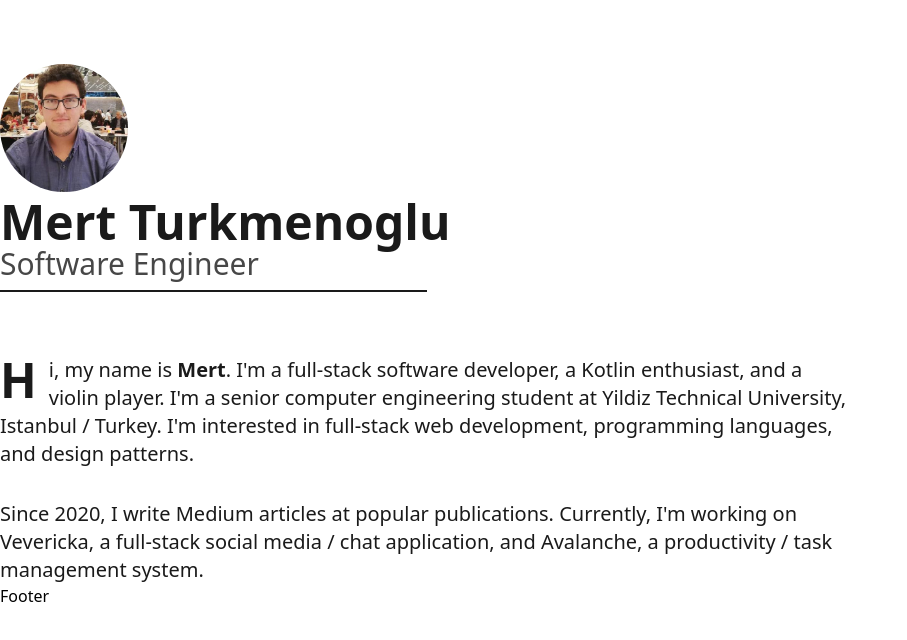
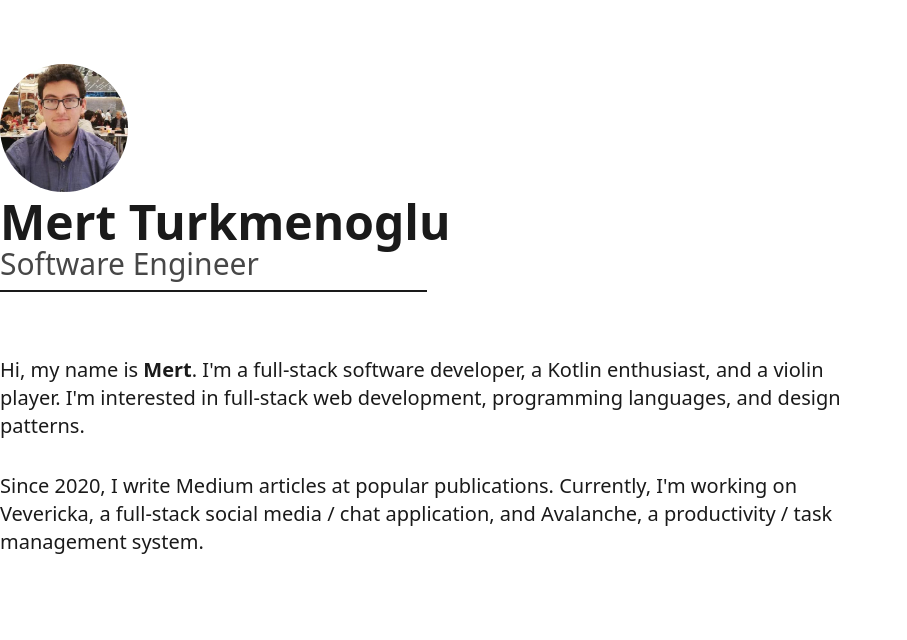
Before and after one commit to mertturkmenoglu/website, a Next.js app: page / in a window 1280 px wide. Shown: the top 640 px of the page, without its empty margins (0-907 px from the left). Built offline with nearby package versions, Linux system fonts and the light colour scheme.

Commit message:
Add lang attribute

```diff
--- a/next.config.js
+++ b/next.config.js
@@ -1,4 +1,8 @@
 /** @type {import('next').NextConfig} */
 module.exports = {
   reactStrictMode: true,
+  i18n: {
+    locales: ["en"],
+    defaultLocale: "en",
+  },
 };
--- a/pages/index.tsx
+++ b/pages/index.tsx
@@ -25,7 +25,7 @@ const Index: NextPage = () => {
         <meta name="twitter:creator" content="@capreaee" />
       </Head>
 
-      <div className="container w-full mx-4 sm:mx-auto my-16">
+      <div className="container w-11/12 sm:w-full mx-4 sm:mx-auto my-16">
         <header>
           <Image
             src="/static/profile.jpg"
@@ -40,22 +40,17 @@ const Index: NextPage = () => {
         </header>
 
         <main className="mt-16">
-          <p
-            className="text-midnight text-xl first-letter:text-5xl first-letter:font-bold
-  first-letter:mr-3 first-letter:float-left w-2/3"
-          >
+          <p className="text-midnight text-xl mx-2 sm:w-2/3 sm:mx-0">
             Hi, my name is <span className="font-bold">Mert</span>. I&apos;m a full-stack software
-            developer, a Kotlin enthusiast, and a violin player. I&apos;m a senior computer
-            engineering student at Yildiz Technical University, Istanbul / Turkey. I&apos;m
-            interested in full-stack web development, programming languages, and design patterns.
+            developer, a Kotlin enthusiast, and a violin player. I&apos;m interested in full-stack
+            web development, programming languages, and design patterns.
           </p>
-          <p className="text-midnight text-xl w-2/3 mt-8 ">
+          <p className="text-midnight text-xl mx-2 sm:w-2/3 sm:mx-0 mt-8">
             Since 2020, I write Medium articles at popular publications. Currently, I&apos;m working
             on Vevericka, a full-stack social media / chat application, and Avalanche, a
             productivity / task management system.
           </p>
         </main>
-        <footer>Footer</footer>
       </div>
     </>
   );
```
Also changed, not shown: 1 other file (tests, documents, lock files or other folders).
